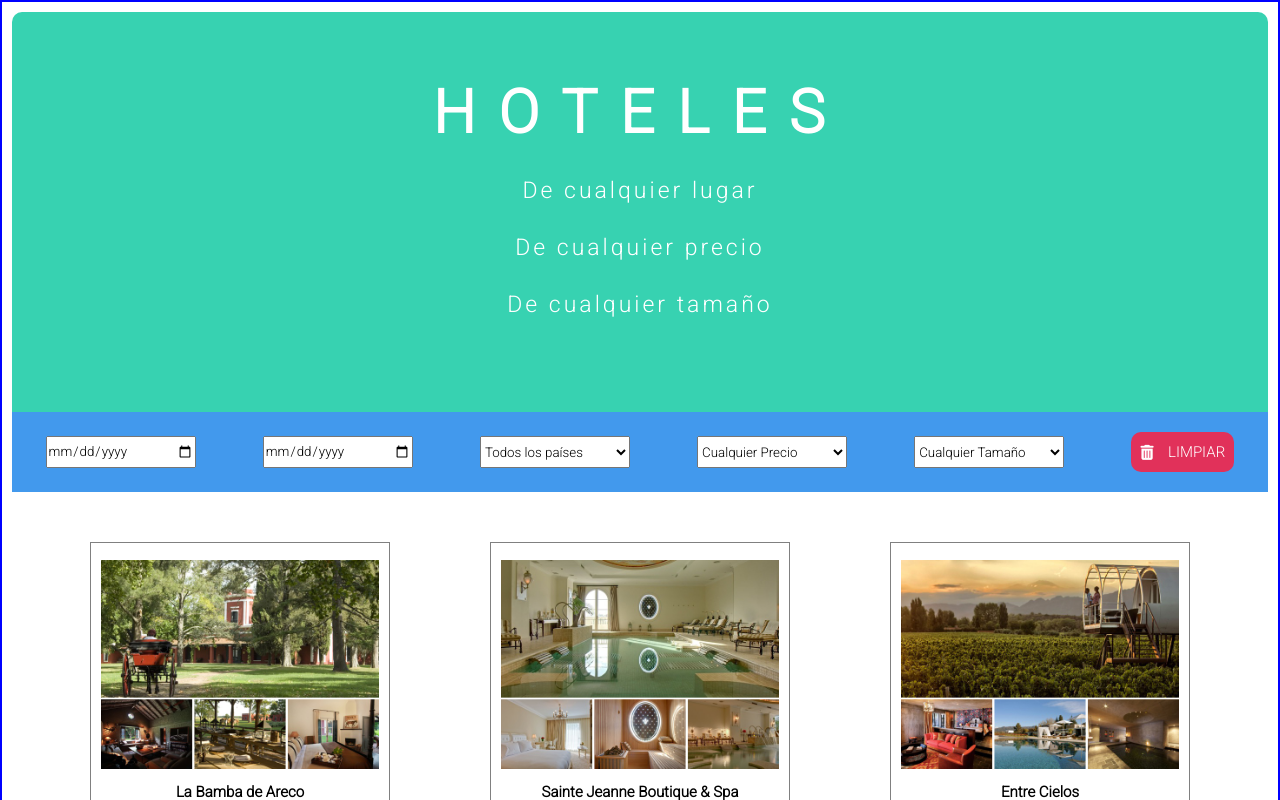
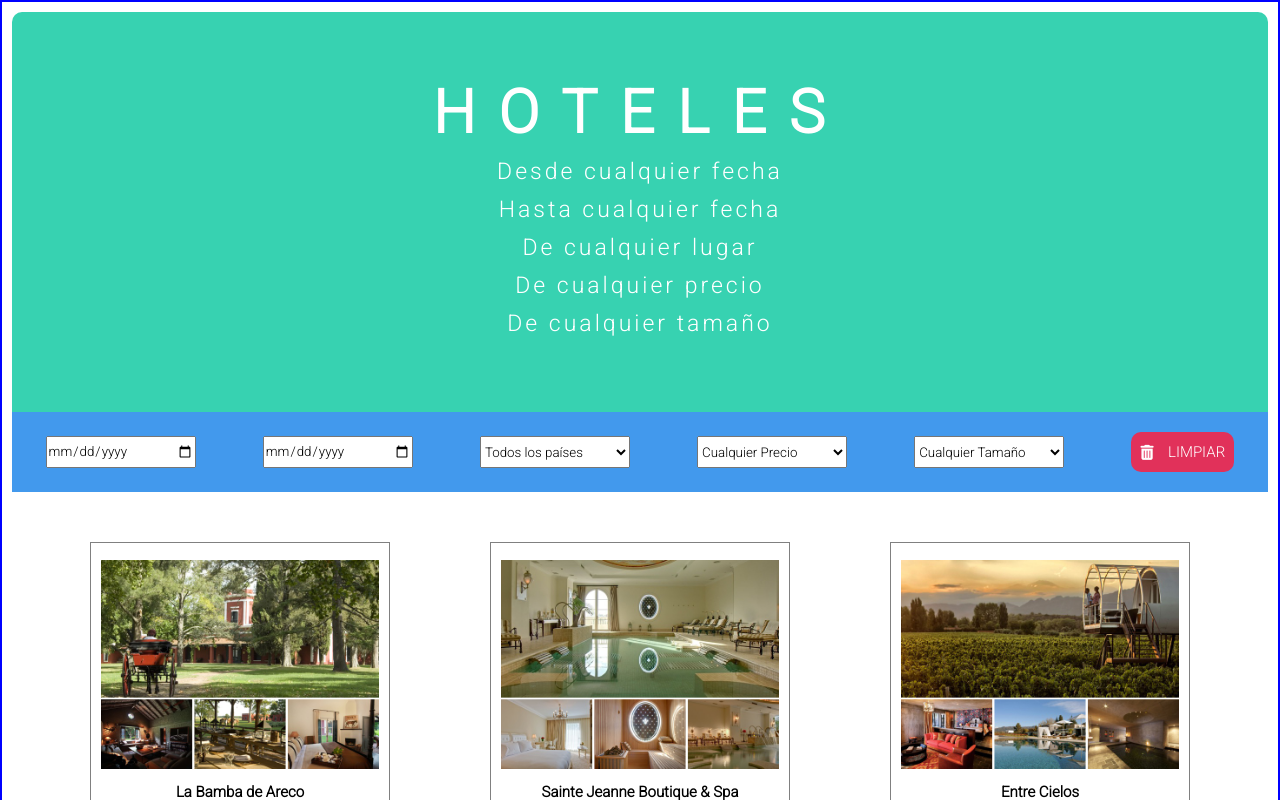
Before and after one commit to MGagiledevelopment/HOTELRESERVATION-PROJECT, a React (Create React App) app: page / in a window 1280 px wide. Shown: the top 800 px of the page. Built offline with nearby package versions, Linux system fonts and the light colour scheme.

Commit message:
ultimo arreglo filtros del header

```diff
--- a/src/App.jsx
+++ b/src/App.jsx
@@ -13,13 +13,13 @@ function App() {
 
  let [listaHoteles, setListaHoteles] = useState(hotelsData)
 
- let [startDate, setStartDate] = useState(" ")
+ let [startDate, setStartDate] = useState("")
 //  console.log(startDate)
 
 
 
 
- let [endDate, setEndDate] = useState(" ")
+ let [endDate, setEndDate] = useState("")
 //  console.log(endDate)
 
  let [country, setCountry] = useState("all")
--- a/src/main-components/Header.jsx
+++ b/src/main-components/Header.jsx
@@ -12,10 +12,11 @@ export default function Header (props) {
 
     return (
         <div className={HeaderStyles.header}>
+             {/* <video src="../images/video.mp4" className={HeaderStyles.video} width="30%"name="hotelvideo" autoplay loop></video> */}
         <h1 className={HeaderStyles.title} >HOTELES </h1>
         <div className={HeaderStyles.filters}>
-        {/* <div>{dateCardConversorFrom(props.filter.startDate)} </div> */}
-        {/* <div>{dateCardConversorTo(props.filter.endDate)}</div> */}
+        <div>{`${ props.filter.startDate !== "" ? dateCardConversorFrom(props.filter.startDate + "T00:00:00") : "Desde cualquier fecha" }`} </div>
+        <div>{`${ props.filter.endDate !== "" ? dateCardConversorTo(props.filter.endDate + "T00:00:00") : "Hasta cualquier fecha" }`}</div>
         <div>{showCountry(props.filter.country)}</div>
         <div>{showPrice(props.filter.price)}</div>
         <div>{showSize(props.filter.size)}</div>
--- a/src/utils.js
+++ b/src/utils.js
@@ -111,7 +111,7 @@ export let filterHotels = (
 
       if (startDate === " " || endDate === " ") {
         return hotel;
-      } else if (newDateStart >= newDateEnd) {
+      } else if (newDateStart > newDateEnd) {
         Swal.fire({
           icon: "error",
           title: "La fecha de ingreso NO puede ser mayor a la de egreso",
```
Also changed, not shown: src/css/header.module.css (+12 -0 lines), public/images/portada.jpg (added), 1 other file (tests, documents, lock files or other folders).
